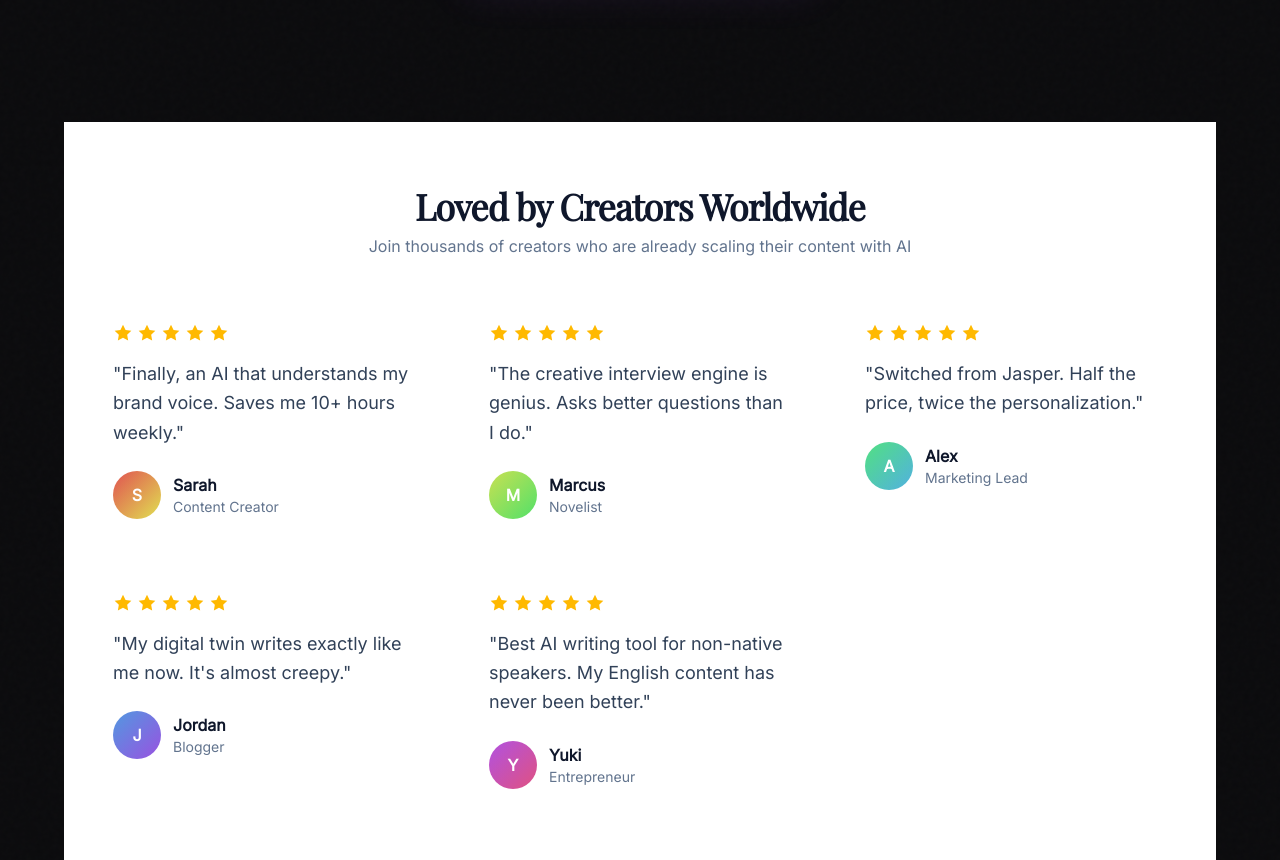
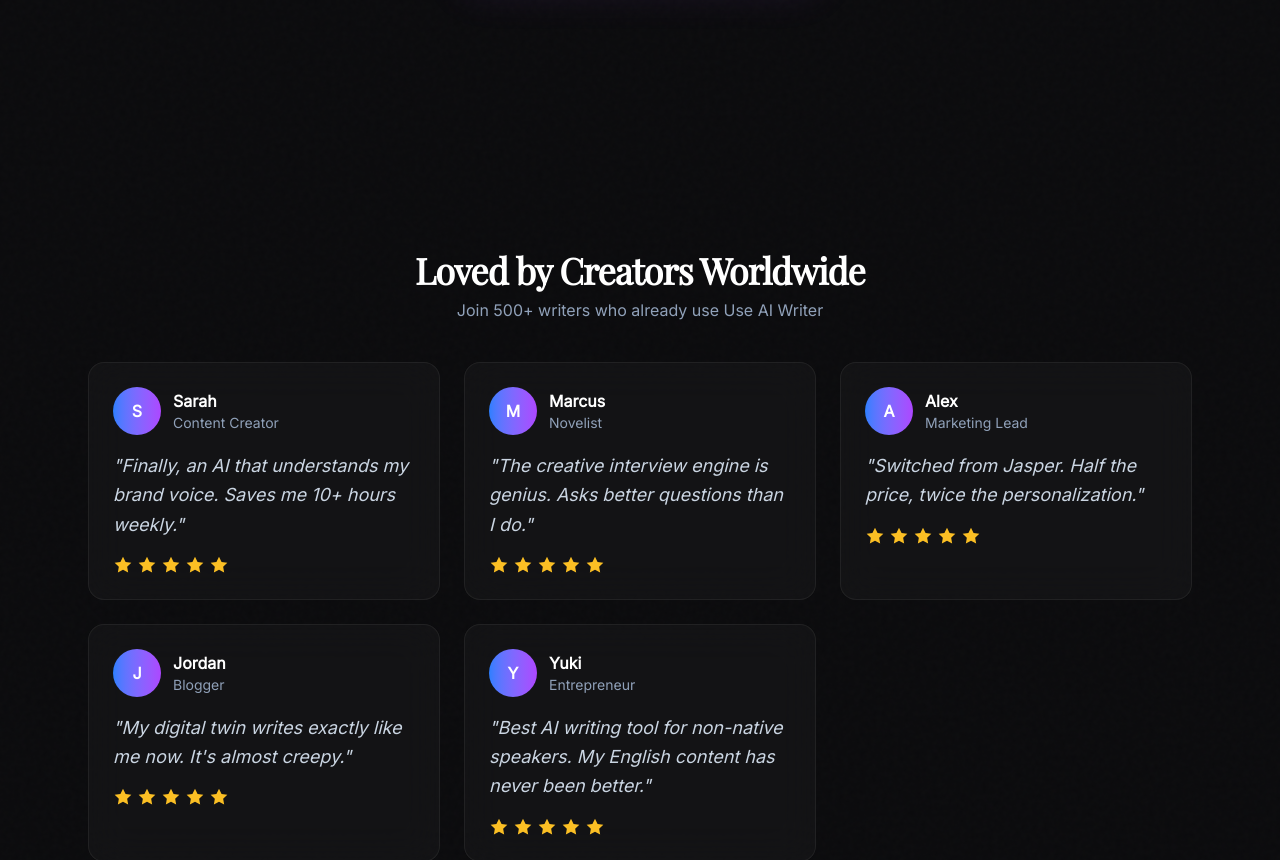
Before and after one commit to xiaomo945/try-ai-writer, a Next.js app: page / in a window 1280 px wide. Shown: the part 2620-3480 px from the top of the page. Built offline with nearby package versions, Linux system fonts and the light colour scheme.

Commit message:
feat: Digital Twin v4: Memory & Interview Enhancements
Co-authored-by: traeagent <traeagent@users.noreply.github.com>

```diff
--- a/app/components/Testimonials.tsx
+++ b/app/components/Testimonials.tsx
@@ -48,9 +48,9 @@ function StarRating() {
       {[1,2,3,4,5].map((star) => (
         <svg
           key={star}
-          className="w-5 h-5 text-amber-400"
+          className="w-5 h-5"
           viewBox="0 0 24 24"
-          fill="currentColor"
+          fill="#fbbf24"
         >
           <path d="M12 2l3.09 6.26L22 9.27l-5 4.87 1.18 6.88L12 17.77l-6.18 3.25L7 14.14 2 9.27l6.91-1.01L12 2z" />
         </svg>
@@ -62,13 +62,13 @@ function StarRating() {
 export function Testimonials() {
   return (
     <ScrollReveal>
-      <section className="w-full py-16 bg-white">
+      <section className="w-full py-16 md:py-32">
         <div className="max-w-6xl mx-auto px-6">
-          <h2 className="text-3xl md:text-4xl font-display font-extrabold text-slate-900 mb-2 text-center">
+          <h2 className="text-3xl md:text-4xl font-display font-extrabold mb-2 text-center">
             Loved by Creators Worldwide
           </h2>
-          <p className="text-center text-slate-500 mb-10 max-w-xl mx-auto">
-            Join thousands of creators who are already scaling their content with AI
+          <p className="text-center text-slate-400 mb-10 max-w-xl mx-auto">
+            Join 500+ writers who already use Use AI Writer
           </p>
           <div className="grid grid-cols-1 md:grid-cols-2 lg:grid-cols-3 gap-6">
             {testimonials.map((testimonial, index) => (
@@ -77,28 +77,28 @@ export function Testimonials() {
                 className="glass-card p-6"
                 style={{ animationDelay: `${index * 100}ms` }}
               >
-                <StarRating />
-                <p className="mt-4 text-slate-700 dark:text-slate-300 text-lg leading-relaxed">
-                  "{testimonial.quote}"
-                </p>
-                <div className="mt-6 flex items-center gap-3">
+                {/* Top: Avatar + Name/Role */}
+                <div className="flex items-center gap-3 mb-4">
                   <div
                     className="w-12 h-12 rounded-full bg-gradient-to-r from-blue-500 to-purple-500 flex items-center justify-center text-white font-semibold"
-                    style={{
-                      background: `linear-gradient(135deg, hsl(${(index * 70) % 360}, 70%, 60%), hsl(${(index * 70 + 60) % 360}, 70%, 60%))`
-                    }}
                   >
                     {testimonial.name.charAt(0)}
                   </div>
                   <div>
-                    <p className="font-semibold text-slate-900 dark:text-white">
+                    <p className="font-semibold text-white">
                       {testimonial.name}
                     </p>
-                    <p className="text-sm text-slate-500 dark:text-slate-400">
+                    <p className="text-sm text-slate-400">
                       {testimonial.role}
                     </p>
                   </div>
                 </div>
+                {/* Middle: Quote */}
+                <p className="text-slate-300 text-lg leading-relaxed italic mb-4">
+                  "{testimonial.quote}"
+                </p>
+                {/* Bottom: Stars */}
+                <StarRating />
               </div>
             ))}
           </div>
```
